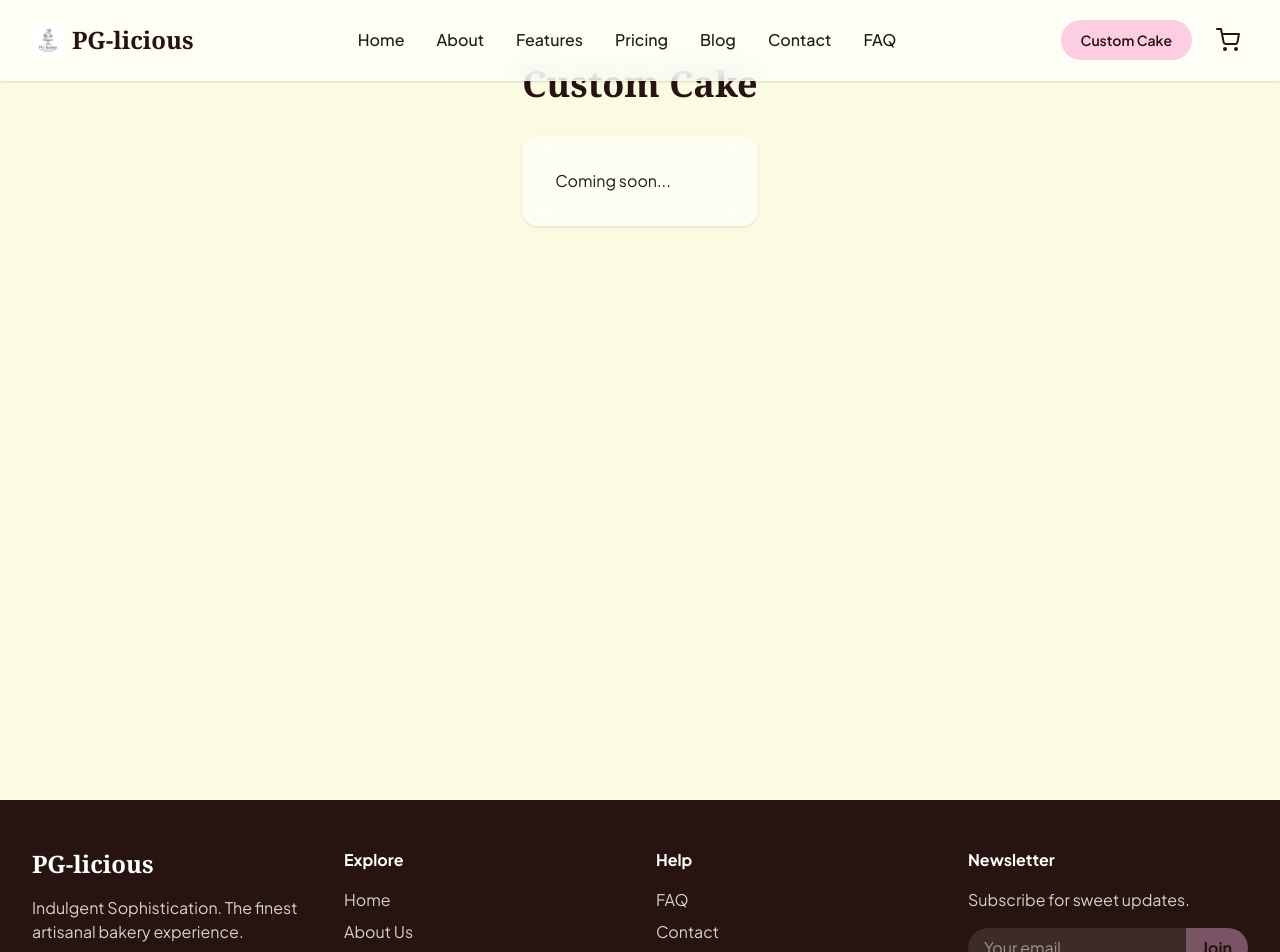
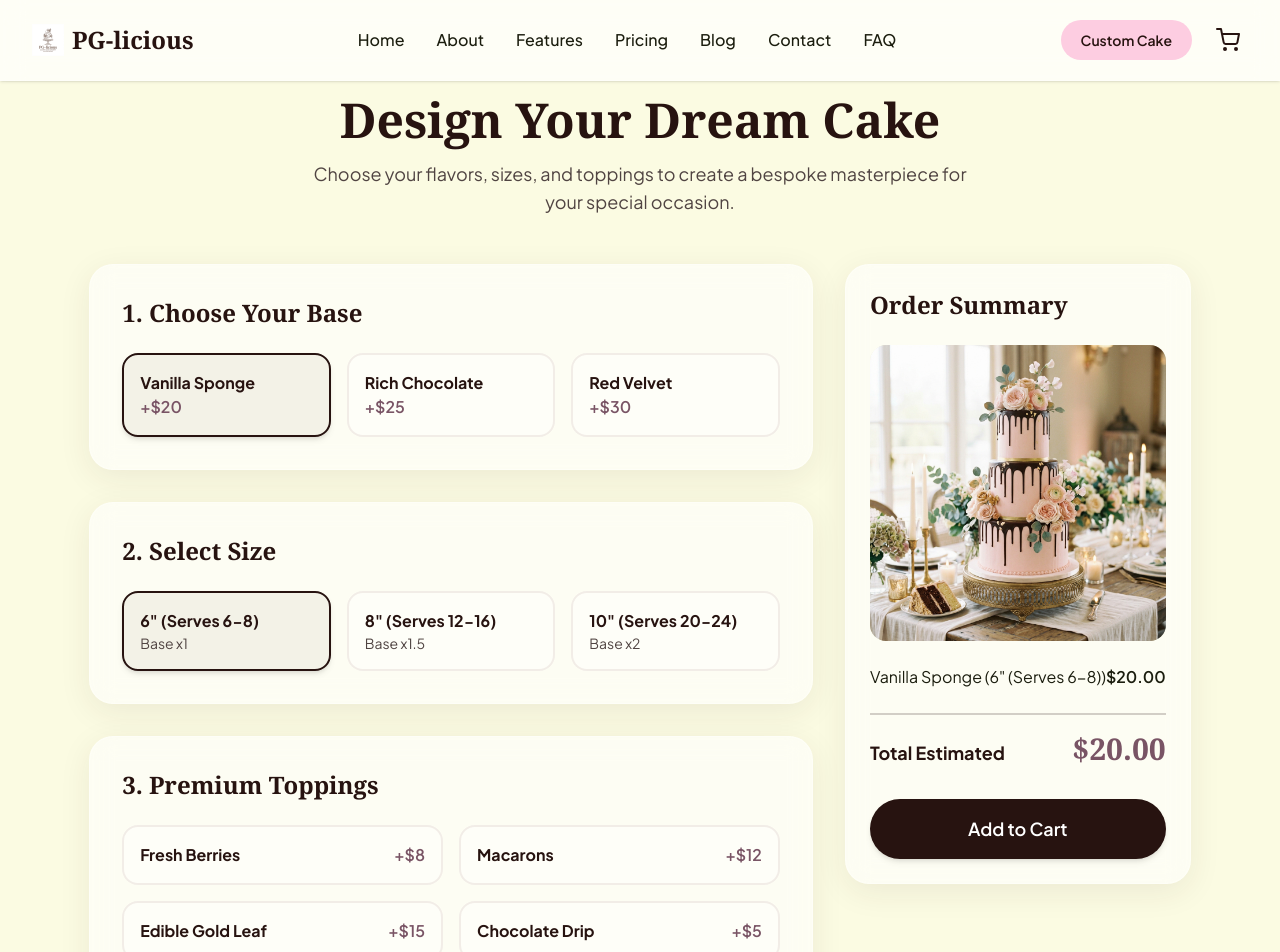
Before and after one commit to prashantgupta2601/PG-licious, a Next.js app: page /custom-cake in a window 1280 px wide. Shown: the top 952 px of the page. Built offline with nearby package versions, Linux system fonts and the light colour scheme.

Commit message:
Add custom cake builder with dynamic pricing

```diff
--- a/src/app/custom-cake/page.tsx
+++ b/src/app/custom-cake/page.tsx
@@ -1 +1,199 @@
-export default function CustomCakePage() { return (<main className="min-h-screen py-16 px-4 sm:px-6 lg:px-8 max-w-7xl mx-auto"><h1 className="text-4xl font-serif font-bold text-primary mb-8">Custom Cake</h1><div className="bg-white/60 backdrop-blur-md rounded-2xl p-8 shadow-sm border border-white/50"><p>Coming soon...</p></div></main>); }
+'use client';
+
+import React, { useState, useEffect } from 'react';
+import { FadeIn, StaggerContainer, StaggerItem } from '@/components/ui/AnimationWrapper';
+import { Button } from '@/components/ui/Button';
+import { useCartStore } from '@/lib/store';
+import Image from 'next/image';
+import { Card } from '@/components/ui/Card';
+
+const BASES = [
+  { id: 'sponge', name: 'Vanilla Sponge', price: 20 },
+  { id: 'chocolate', name: 'Rich Chocolate', price: 25 },
+  { id: 'redvelvet', name: 'Red Velvet', price: 30 },
+];
+
+const SIZES = [
+  { id: 'small', name: '6" (Serves 6-8)', multiplier: 1 },
+  { id: 'medium', name: '8" (Serves 12-16)', multiplier: 1.5 },
+  { id: 'large', name: '10" (Serves 20-24)', multiplier: 2 },
+];
+
+const TOPPINGS = [
+  { id: 'berries', name: 'Fresh Berries', price: 8 },
+  { id: 'macarons', name: 'Macarons', price: 12 },
+  { id: 'goldleaf', name: 'Edible Gold Leaf', price: 15 },
+  { id: 'chocolate-drip', name: 'Chocolate Drip', price: 5 },
+];
+
+export default function CustomCakeBuilder() {
+  const [base, setBase] = useState(BASES[0]);
+  const [size, setSize] = useState(SIZES[0]);
+  const [selectedToppings, setSelectedToppings] = useState<typeof TOPPINGS>([]);
+  const [message, setMessage] = useState('');
+  const [totalPrice, setTotalPrice] = useState(0);
+
+  const { addItem } = useCartStore();
+
+  useEffect(() => {
+    const basePrice = base.price * size.multiplier;
+    const toppingsPrice = selectedToppings.reduce((sum, t) => sum + t.price, 0);
+    setTotalPrice(basePrice + toppingsPrice);
+  }, [base, size, selectedToppings]);
+
+  const toggleTopping = (topping: typeof TOPPINGS[0]) => {
+    setSelectedToppings(prev =>
+      prev.find(t => t.id === topping.id)
+        ? prev.filter(t => t.id !== topping.id)
+        : [...prev, topping]
+    );
+  };
+
+  const handleAddToCart = () => {
+    addItem({
+      id: `custom-${Date.now()}`,
+      name: `Custom ${size.name} ${base.name} Cake`,
+      price: totalPrice,
+      quantity: 1,
+      imageUrl: '/images/custom_cake.png',
+    });
+  };
+
+  return (
+    <main className="min-h-screen pt-24 pb-16 px-4 sm:px-6 lg:px-8 max-w-7xl mx-auto">
+      <FadeIn>
+        <div className="text-center mb-12">
+          <h1 className="text-4xl md:text-5xl font-serif font-bold text-primary mb-4">Design Your Dream Cake</h1>
+          <p className="text-on-surface-variant text-lg max-w-2xl mx-auto">
+            Choose your flavors, sizes, and toppings to create a bespoke masterpiece for your special occasion.
+          </p>
+        </div>
+      </FadeIn>
+
+      <div className="grid grid-cols-1 lg:grid-cols-12 gap-8 items-start">
+        <StaggerContainer className="lg:col-span-8 space-y-8">
+          {/* Base Selection */}
+          <StaggerItem>
+            <Card className="p-8">
+              <h2 className="text-2xl font-serif font-bold text-primary mb-6">1. Choose Your Base</h2>
+              <div className="grid grid-cols-1 sm:grid-cols-3 gap-4">
+                {BASES.map(b => (
+                  <button
+                    key={b.id}
+                    onClick={() => setBase(b)}
+                    className={`p-4 rounded-2xl border-2 transition-all text-left ${base.id === b.id ? 'border-primary bg-primary/5 shadow-md' : 'border-outline-variant/30 hover:border-secondary bg-white/40'}`}
+                  >
+                    <div className="font-bold text-primary">{b.name}</div>
+                    <div className="text-secondary font-semibold">+${b.price}</div>
+                  </button>
+                ))}
+              </div>
+            </Card>
+          </StaggerItem>
+
+          {/* Size Selection */}
+          <StaggerItem>
+            <Card className="p-8">
+              <h2 className="text-2xl font-serif font-bold text-primary mb-6">2. Select Size</h2>
+              <div className="grid grid-cols-1 sm:grid-cols-3 gap-4">
+                {SIZES.map(s => (
+                  <button
+                    key={s.id}
+                    onClick={() => setSize(s)}
+                    className={`p-4 rounded-2xl border-2 transition-all text-left ${size.id === s.id ? 'border-primary bg-primary/5 shadow-md' : 'border-outline-variant/30 hover:border-secondary bg-white/40'}`}
+                  >
+                    <div className="font-bold text-primary">{s.name}</div>
+                    <div className="text-sm text-on-surface-variant">Base x{s.multiplier}</div>
+                  </button>
+                ))}
+              </div>
+            </Card>
+          </StaggerItem>
+
+          {/* Toppings Selection */}
+          <StaggerItem>
+            <Card className="p-8">
+              <h2 className="text-2xl font-serif font-bold text-primary mb-6">3. Premium Toppings</h2>
+              <div className="grid grid-cols-1 sm:grid-cols-2 gap-4">
+                {TOPPINGS.map(t => {
+                  const isSelected = selectedToppings.some(st => st.id === t.id);
+                  return (
+                    <button
+                      key={t.id}
+                      onClick={() => toggleTopping(t)}
+                      className={`p-4 rounded-2xl border-2 transition-all flex justify-between items-center ${isSelected ? 'border-primary bg-primary/5 shadow-md' : 'border-outline-variant/30 hover:border-secondary bg-white/40'}`}
+                    >
+                      <span className="font-bold text-primary">{t.name}</span>
+                      <span className="text-secondary font-semibold">+${t.price}</span>
+                    </button>
+                  )
+                })}
+              </div>
+            </Card>
+          </StaggerItem>
+
+          {/* Custom Message */}
+          <StaggerItem>
+            <Card className="p-8">
+              <h2 className="text-2xl font-serif font-bold text-primary mb-6">4. Custom Message</h2>
+              <textarea
+                value={message}
+                onChange={(e) => setMessage(e.target.value)}
+                placeholder="Happy Birthday, Emma! (Optional)"
+                className="w-full bg-[#f5f5dc] border border-outline-variant rounded-xl px-4 py-3 text-base text-on-surface focus:outline-none focus:border-secondary focus:ring-1 focus:ring-secondary transition-colors min-h-[100px] resize-y"
+              />
+            </Card>
+          </StaggerItem>
+        </StaggerContainer>
+
+        {/* Order Summary */}
+        <div className="lg:col-span-4 sticky top-28">
+          <FadeIn delay={0.4}>
+            <Card className="p-6">
+              <h2 className="text-2xl font-serif font-bold text-primary mb-6">Order Summary</h2>
+
+              <div className="relative w-full aspect-square mb-6 rounded-2xl overflow-hidden bg-surface-container">
+                <Image src="/images/custom_cake.png" alt="Custom Cake" fill className="object-cover" />
+              </div>
+
+              <div className="space-y-4 mb-6">
+                <div className="flex justify-between text-on-surface">
+                  <span>{base.name} ({size.name})</span>
+                  <span className="font-semibold">${(base.price * size.multiplier).toFixed(2)}</span>
+                </div>
+
+                {selectedToppings.length > 0 && (
+                  <div className="space-y-2 border-t border-outline-variant/30 pt-4">
+                    <p className="text-sm font-semibold text-on-surface-variant">Toppings:</p>
+                    {selectedToppings.map(t => (
+                      <div key={t.id} className="flex justify-between text-sm text-on-surface">
+                        <span>+ {t.name}</span>
+                        <span>${t.price.toFixed(2)}</span>
+                      </div>
+                    ))}
+                  </div>
+                )}
+
+                {message && (
+                  <div className="border-t border-outline-variant/30 pt-4">
+                    <p className="text-sm font-semibold text-on-surface-variant mb-1">Message:</p>
+                    <p className="text-sm italic text-on-surface">"{message}"</p>
+                  </div>
+                )}
+              </div>
+
+              <div className="border-t-2 border-primary/20 pt-4 mb-8 flex justify-between items-end">
+                <span className="text-lg font-bold text-primary">Total Estimated</span>
+                <span className="text-3xl font-serif font-bold text-secondary">${totalPrice.toFixed(2)}</span>
+              </div>
+
+              <Button size="lg" className="w-full" onClick={handleAddToCart}>
+                Add to Cart
+              </Button>
+            </Card>
+          </FadeIn>
+        </div>
+      </div>
+    </main>
+  );
+}
```
